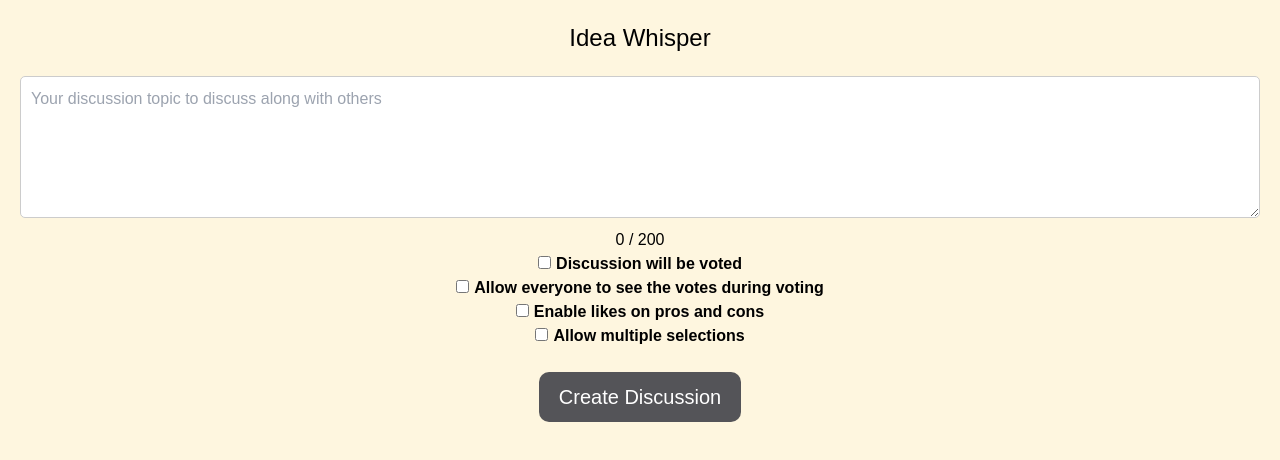
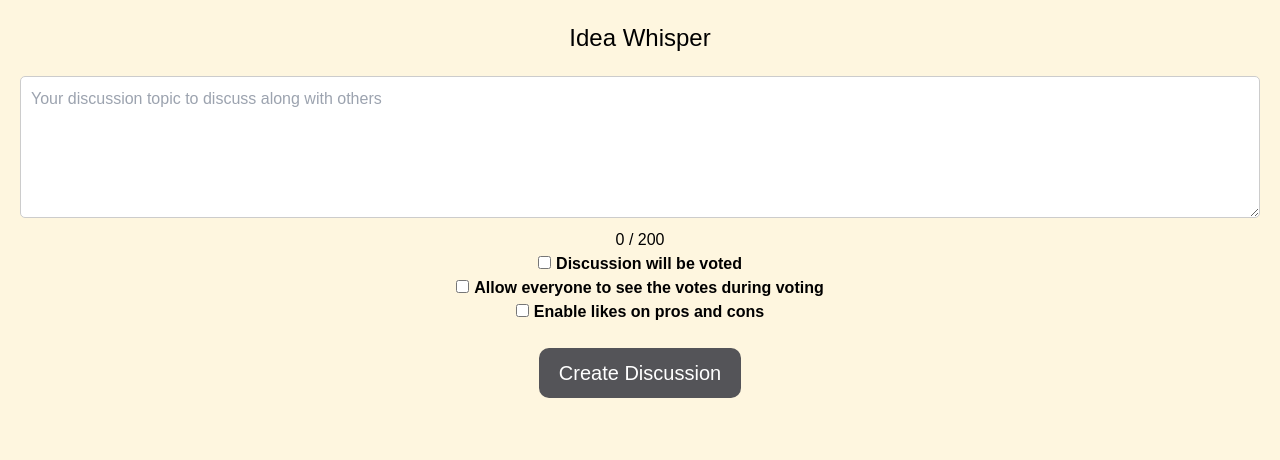
Before and after one commit to atillaturkmen/idea-whisper-492, a Next.js app: page /post-creation in a window 1280 px wide. Shown: the top 460 px of the page. Built offline with nearby package versions, Linux system fonts and the light colour scheme.

Commit message:
dont show multiple selection button if there will be no voting

```diff
--- a/src/pages/post-creation.tsx
+++ b/src/pages/post-creation.tsx
@@ -134,13 +134,13 @@ const PostCreation: React.FC = () => {
                 </label>
             </div>
 
-            <div>
+            {willBeVoted && <div>
                 <label>
                     <input type="checkbox" checked={allowMultipleSelections}
                            onChange={() => setAllowMultipleSelections(prev => !prev)}/>
                     Allow multiple selections
                 </label>
-            </div>
+            </div>}
 
             {allowMultipleSelections && (
                 <div>
```
